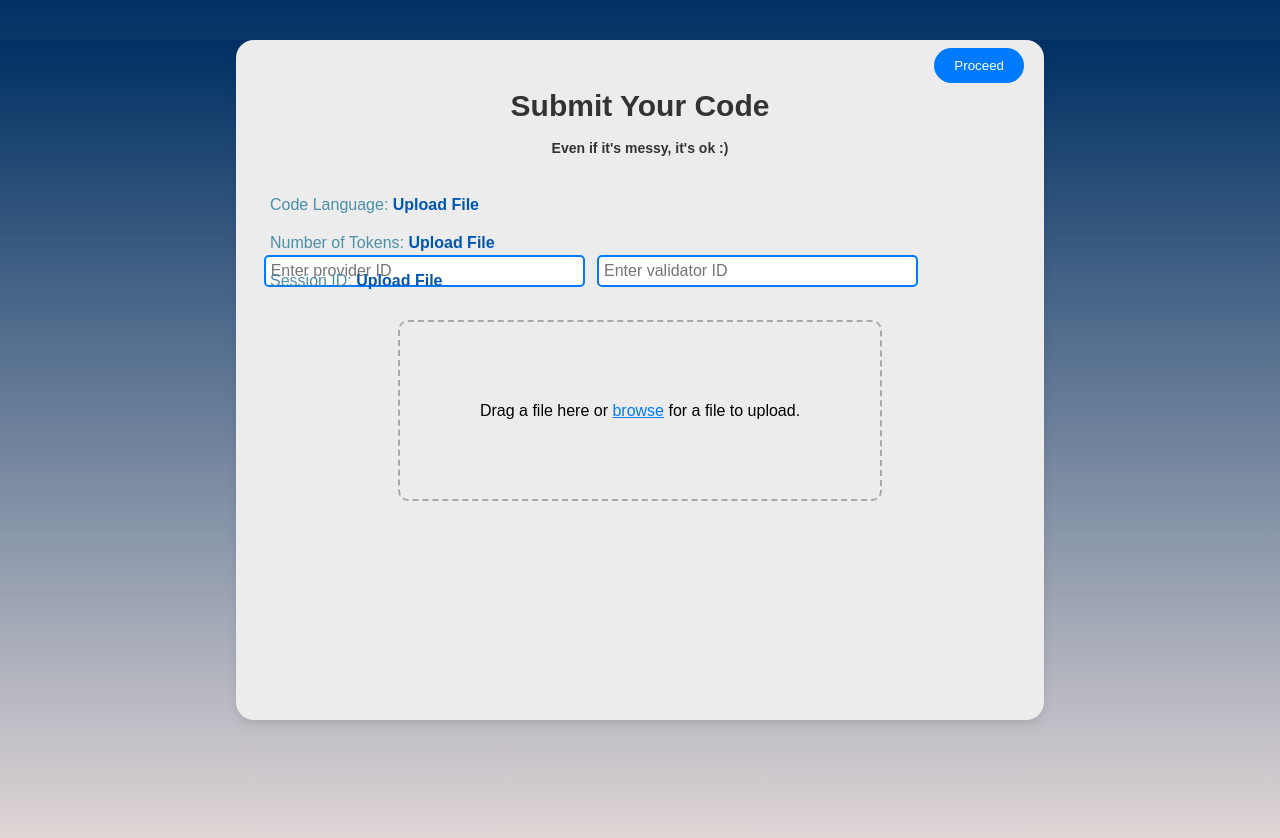
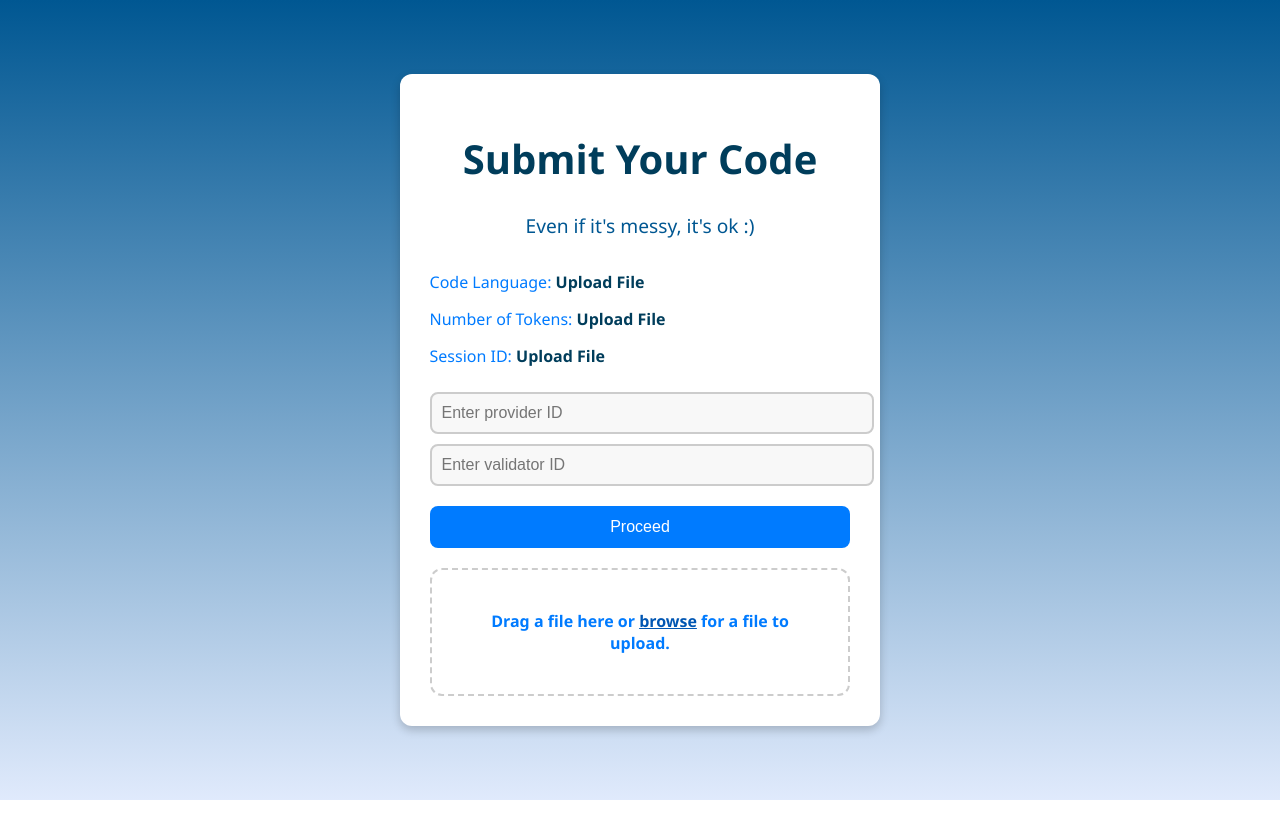
Before and after one commit to adnanbaqi/Distributed-training, a plain HTML site: page template/index.html in a window 1280 px wide. After the commit the page ends 800 px from the top, so only its background shows below. Drawn offline with Linux system fonts and the light colour scheme.

Commit message:
Update styles.css

```diff
--- a/template/styles.css
+++ b/template/styles.css
@@ -1,139 +1,130 @@
+/* Reset and basic settings */
 body, html {
     height: 100%;
     margin: 0;
-    font-family: Arial, sans-serif;
-    /* Apply a linear gradient as the background */
-    background: linear-gradient(to bottom, #003063, #e0d6d6);
+    font-family: 'Segoe UI', Tahoma, Geneva, Verdana, sans-serif;
+    background: linear-gradient(to bottom, #005792, #e0eafc);
+    color: #333;
+    display: flex;
+    align-items: center;
+    justify-content: center;
 }
 
 .container {
-    width: 60%;
-    height: 80%;
-    margin: 40px auto;
-    background: rgb(236, 236, 236);
-    padding: 20px;
-    box-shadow: 0 4px 8px rgba(0, 0, 0, 0.1);
-    border-radius: 18px;
+    width: 80%;
+    max-width: 600px;
+    background: #fff;
+    padding: 30px;
+    box-shadow: 0 4px 10px rgba(0, 0, 0, 0.2);
+    border-radius: 12px;
+    transition: box-shadow 0.3s ease-in-out;
+}
+
+.container:hover {
+    box-shadow: 0 6px 20px rgba(0, 0, 0, 0.3);
 }
 
 .header {
-    position: absolute;
     text-align: center;
-    border-bottom: 1px solid #e1e4e8;
-    padding-bottom: 20px;
-    margin-top: 20%;
-
-}
-/* Style for provider ID and validator ID inputs */
-#provider-id-input, #validator-id-input {
-    width: 40%; /* Adjust width as necessary */
-    padding: 5px;
-    margin-top: 20px; /* Space above the input */
-    border: 2px solid #007bff; /* Border color similar to your button */
-    border-radius: 5px; /* Rounded corners */
-    font-size: 16px; /* Text size within the input */
-    background-color: #fff; /* Background color */
-    color: #333;
-    margin-left: 1%; /* Text color */
-}
-
-/* Style for input focus */
-#provider-id-input:focus, #validator-id-input:focus {
-    border-color: #0056b3; /* Darker blue when focused */
-    outline: none; /* Removes the default outline */
-    box-shadow: 0 0 8px rgba(0, 86, 179, 0.8); /* Soft glow effect */
-}
-
-/* Responsive adjustments */
-@media (max-width: 768px) {
-    #provider-id-input, #validator-id-input {
-        width: 100%; /* Full width on smaller screens */
-        margin-top: 10px; /* Less space on smaller screens */
-    }
+    margin-bottom: 2em;
 }
 
 .header h1 {
-    color: #333;
-    font-size: 30px;
-    position: fixed;
-    bottom: 80%;
-    left: 50%;
-    transform: translate(-50%, -50%);
-}
-.header h2 {
-    color: #333;
-    font-size: 14px;
-    position: fixed;
-    bottom: 78%;
-    left: 50%;
-    transform: translate(-50%, -50%);
-}
-.header {
-    position: relative;
-    text-align: center;
-    bottom: 38%;
-    border-bottom: 1px solid #000000;
+    font-size: 2.5rem;
+    color: #003d5b;
 }
 
+.header h2 {
+    font-size: 1.2rem;
+    font-weight: normal;
+    color: #005792;
+    margin-top: 0.5em;
+}
 
 .proceed-button {
-    position: absolute;
-    top: 6%; /* Adjust as necessary for your design */
-    right: 20%; /* Adjust as necessary for your design */
+    display: block;
+    width: 100%;
+    padding: 12px;
     background: #007bff;
-    color: rgb(255, 255, 255);
+    color: white;
     border: none;
-    padding: 10px 20px;
-    border-radius: 20px;
+    border-radius: 8px;
+    font-size: 16px;
     cursor: pointer;
+    transition: background-color 0.3s;
+    margin-top: 20px;
 }
 
 .proceed-button:hover {
-    background: #012246;
+    background-color: #0056b3;
 }
 
 .upload-box {
+    border: 2px dashed #ccc;
+    border-radius: 12px;
+    padding: 40px;
     text-align: center;
-    margin-top: 15%;
+    margin-top: 20px;
+    transition: border-color 0.3s;
+}
+
+.upload-box:hover {
+    border-color: #007bff;
 }
 
 .file-drop-area {
-    border: 2px dashed #00000048;
-    border-radius: 10px;
-    padding: 80px;
-    transition: background-color 0.3s;
     cursor: pointer;
-}
-
-.file-drop-area:hover {
-    background: #ffffff;
+    color: #007bff;
+    font-weight: bold;
 }
 
 .browse-link {
-    color: #007bff;
     text-decoration: underline;
-}
-
-.header::after {
-    content: "";
-    clear: both;
-    display: table;
-}
-#response-data {
-    position: absolute;
-    top: 20%;
-    margin: 2px 0;
-    padding: 14px;
+    cursor: pointer;
+    color: #0056b3;
 }
 
 #response-data p {
-    margin: 20px 0;
-    color: #4b8faa;
-    font-family: 'Arial', sans-serif;
-    font-size: 16px;
+    color: #007bff;
+    font-size: 1rem;
+    margin: 15px 0;
 }
 
 #response-data span {
     font-weight: bold;
-    color: #0056b3;
+    color: #003d5b;
 }
+
+#provider-id-input, #validator-id-input {
+    width: 100%;
+    padding: 10px;
+    margin-top: 10px;
+    border: 2px solid #ccc;
+    border-radius: 8px;
+    font-size: 1rem;
+    background-color: #f8f8f8;
+    color: #333;
+    transition: border-color 0.3s, box-shadow 0.3s;
+}
+
+#provider-id-input:focus, #validator-id-input:focus {
+    border-color: #0056b3;
+    box-shadow: 0 0 8px rgba(0, 86, 179, 0.5);
+    outline: none;
+}
+
+/* Responsive Design: Adjusts for smaller screens */
+@media (max-width: 768px) {
+    .container {
+        width: 90%;
+        padding: 20px;
+    }
+
+    .header h1 {
+        font-size: 2rem;
+    }
+
+    .header h2 {
+        font-size: 1rem;
+    }
+}
```
